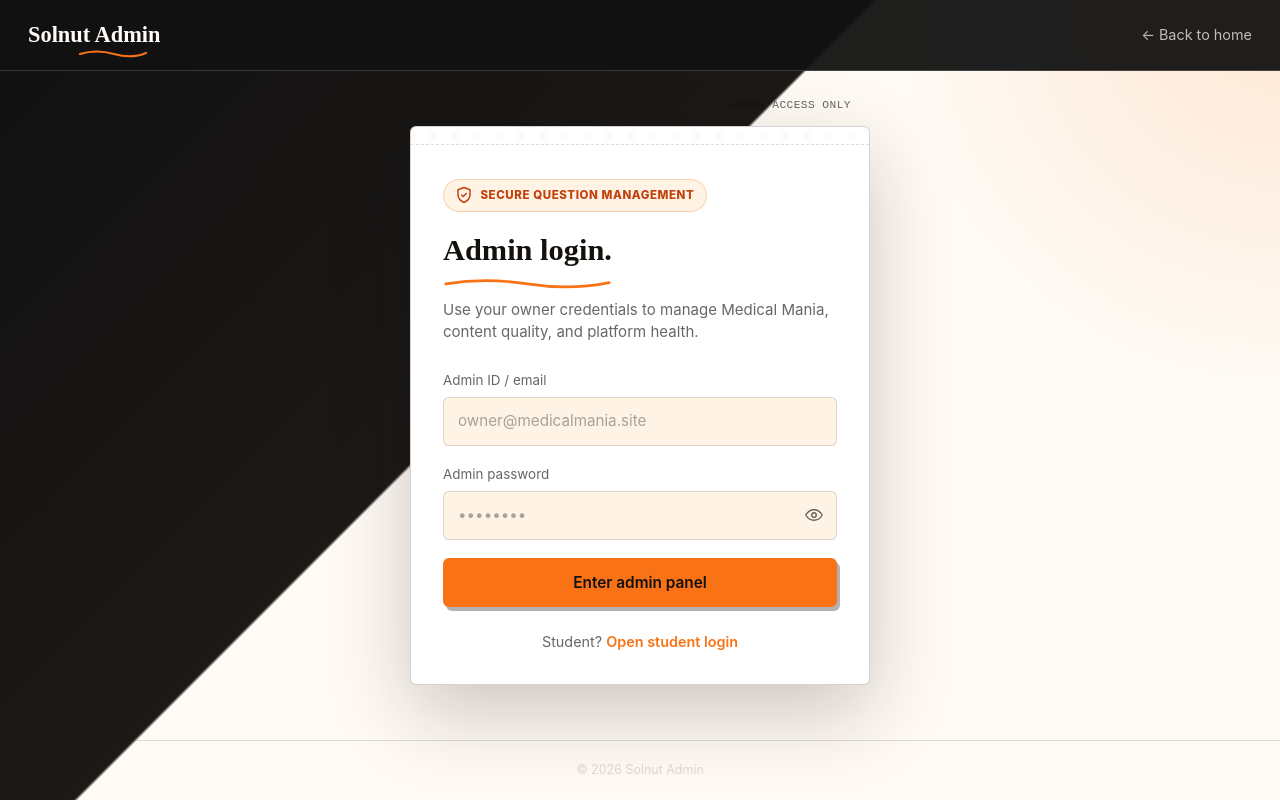
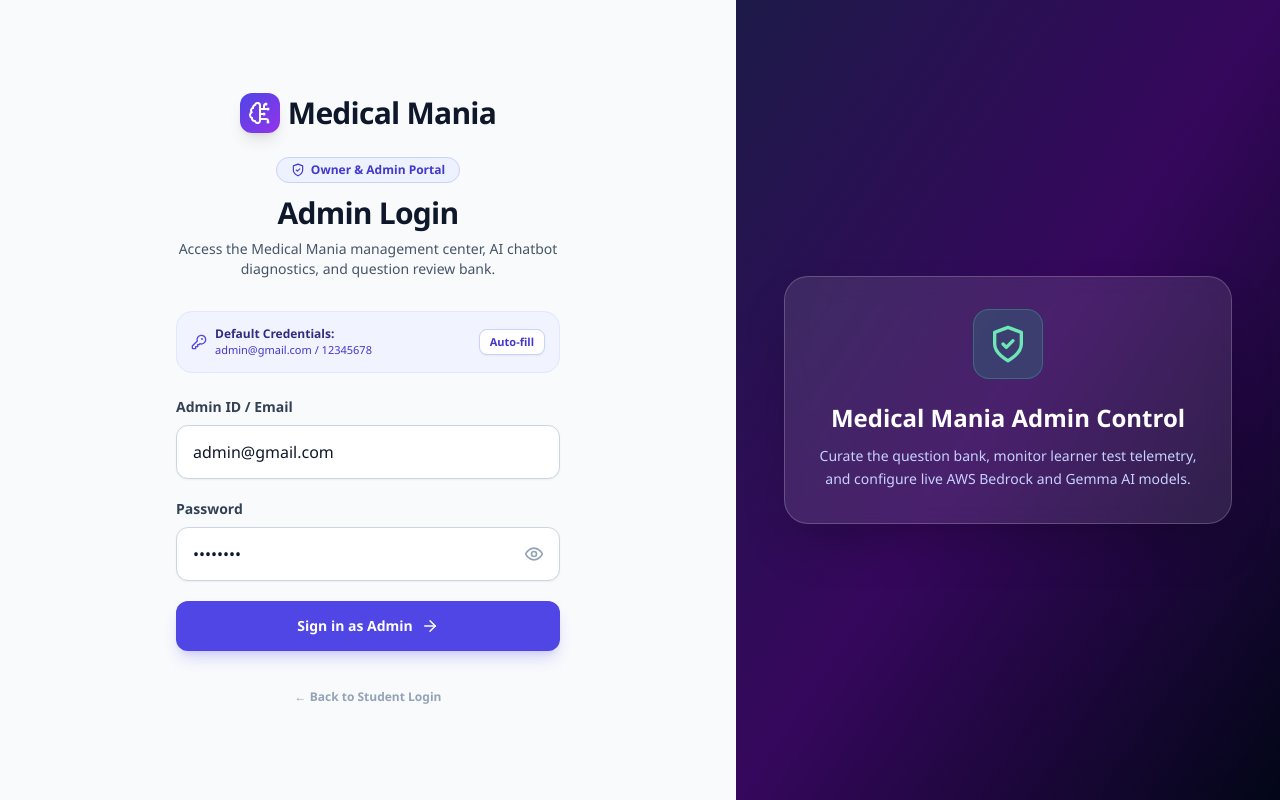
Before and after one commit to kk70226581/NEET-MANIA, a React (Create React App) app in the folder frontend/: page /admin/login in a window 1280 px wide. Built offline with nearby package versions, Linux system fonts and the light colour scheme; no server answers.

Commit message:
Redesign Admin login UI to match project design, set default admin credentials to admin@gmail.com / 12345678

```diff
--- a/frontend/src/pages/AdminLoginPage.jsx
+++ b/frontend/src/pages/AdminLoginPage.jsx
@@ -1,33 +1,45 @@
 import React, { useState } from 'react';
-import { Link, useNavigate } from 'react-router-dom';
+import { useNavigate, Link } from 'react-router-dom';
 import { useDispatch } from 'react-redux';
-import { ShieldCheck } from 'lucide-react';
+import { setUser, setToken, setError } from '../store/slices/userSlice';
+import { authAPI } from '../services/api';
 import toast from 'react-hot-toast';
-import { setError, setToken, setUser } from '../store/slices/userSlice';
-import { authAPI } from '../services/api';
-import './Auth.css';
+import { Eye, EyeOff, BrainCircuit, Loader2, ArrowRight, ShieldCheck, KeyRound } from 'lucide-react';
+import { motion } from 'framer-motion';
+import neetDoctorHero from '../assets/neet-doctor-hero.png';
 
 const AdminLoginPage = () => {
   const navigate = useNavigate();
   const dispatch = useDispatch();
-  const [formData, setFormData] = useState({ email: '', password: '' });
+  const [formData, setFormData] = useState({
+    email: 'admin@gmail.com',
+    password: '12345678',
+  });
   const [loading, setLoading] = useState(false);
   const [showPassword, setShowPassword] = useState(false);
 
-  const handleChange = (event) => {
-    const { name, value } = event.target;
-    setFormData((current) => ({ ...current, [name]: value }));
+  const handleChange = (e) => {
+    const { name, value } = e.target;
+    setFormData((prev) => ({ ...prev, [name]: value }));
   };
 
-  const handleSubmit = async (event) => {
-    event.preventDefault();
+  const fillDefaultCredentials = () => {
+    setFormData({
+      email: 'admin@gmail.com',
+      password: '12345678',
+    });
+    toast.success('Admin credentials filled: admin@gmail.com');
+  };
+
+  const handleSubmit = async (e) => {
+    e.preventDefault();
     setLoading(true);
 
     try {
       const response = await authAPI.adminLogin(formData);
       dispatch(setToken(response.token));
       dispatch(setUser(response.user));
-      toast.success('Admin login successful.');
+      toast.success('Admin login successful!');
       navigate('/admin/overview');
     } catch (error) {
       const message = error.message || 'Admin login failed';
@@ -39,104 +51,156 @@
   };
 
   return (
-    <div className="auth-page admin-auth-page">
-      <header className="auth-header">
-        <div className="auth-logo">
-          Solnut Admin
-          <svg viewBox="0 0 70 10">
-            <path
-              d="M2 6 Q 18 1, 36 6 T 68 5"
-              stroke="var(--yellow)"
-              strokeWidth="2.2"
-              fill="none"
-              strokeLinecap="round"
-            />
-          </svg>
-        </div>
-        <Link to="/" className="auth-back-link">← Back to home</Link>
-      </header>
+    <div className="min-h-screen bg-slate-50 flex font-sans">
+      {/* Left Form Section */}
+      <div className="flex-1 flex flex-col justify-center px-4 sm:px-6 lg:px-20 xl:px-24">
+        <div className="mx-auto w-full max-w-sm">
+          <motion.div
+            initial={{ opacity: 0, y: -20 }}
+            animate={{ opacity: 1, y: 0 }}
+            className="mb-8 text-center"
+          >
+            <Link to="/" className="inline-flex items-center justify-center gap-2 mb-6 group">
+              <div className="w-10 h-10 rounded-xl bg-gradient-to-br from-indigo-600 to-purple-600 flex items-center justify-center text-white shadow-lg transition-transform group-hover:scale-105">
+                <BrainCircuit size={24} />
+              </div>
+              <span className="text-3xl font-extrabold tracking-tight text-slate-900">
+                Medical Mania
+              </span>
+            </Link>
 
-      <main className="auth-main">
-        <div className="auth-card admin-auth-card">
-          <div className="auth-card-perf">
-            <span className="auth-card-ticket">ADMIN ACCESS ONLY</span>
-          </div>
-          <div className="auth-card-body">
-            <div className="admin-auth-badge">
-              <ShieldCheck size={18} />
-              Secure question management
+            <div className="inline-flex items-center gap-1.5 rounded-full border border-indigo-200 bg-indigo-50 px-3.5 py-1 text-xs font-bold text-indigo-700 mb-3">
+              <ShieldCheck size={14} /> Owner & Admin Portal
             </div>
-            <h1>
-              Admin login.
-              <svg className="auth-card-underline" viewBox="0 0 128 10">
-                <path
-                  d="M2 6 Q 32 1, 64 6 T 126 5"
-                  stroke="var(--yellow)"
-                  strokeWidth="2"
-                  fill="none"
-                  strokeLinecap="round"
-                />
-              </svg>
-            </h1>
-            <p className="auth-lede">
-              Use your owner credentials to manage Medical Mania, content quality, and platform health.
+
+            <h2 className="text-3xl font-extrabold text-slate-900 tracking-tight">
+              Admin Login
+            </h2>
+            <p className="mt-2 text-sm text-slate-600">
+              Access the Medical Mania management center, AI chatbot diagnostics, and question review bank.
             </p>
+          </motion.div>
 
-            <form onSubmit={handleSubmit}>
-              <div className="auth-field">
-                <label htmlFor="admin-email">Admin ID / email</label>
+          <motion.div
+            initial={{ opacity: 0, y: 20 }}
+            animate={{ opacity: 1, y: 0 }}
+            transition={{ delay: 0.1 }}
+          >
+            {/* Quick credentials hint */}
+            <div className="mb-6 rounded-2xl border border-indigo-100 bg-indigo-50/70 p-3.5 text-xs text-indigo-900 flex items-center justify-between">
+              <div className="flex items-center gap-2">
+                <KeyRound size={16} className="text-indigo-600 shrink-0" />
+                <div>
+                  <div className="font-bold">Default Credentials:</div>
+                  <div className="text-[11px] text-indigo-700">admin@gmail.com / 12345678</div>
+                </div>
+              </div>
+              <button
+                type="button"
+                onClick={fillDefaultCredentials}
+                className="rounded-lg bg-white px-2.5 py-1 text-[11px] font-bold text-indigo-700 shadow-sm border border-indigo-200 hover:bg-indigo-50 transition"
+              >
+                Auto-fill
+              </button>
+            </div>
+
+            <form onSubmit={handleSubmit} className="space-y-5">
+              <div>
+                <label className="block text-sm font-bold text-slate-700 mb-2">
+                  Admin ID / Email
+                </label>
                 <input
-                  type="text"
-                  id="admin-email"
+                  type="email"
                   name="email"
-                  placeholder="owner@medicalmania.site"
-                  className="auth-input"
+                  required
                   value={formData.email}
                   onChange={handleChange}
-                  required
+                  className="w-full px-4 py-3.5 bg-white border border-slate-300 rounded-xl focus:ring-2 focus:ring-indigo-600 focus:border-indigo-600 outline-none transition-all text-slate-900 font-medium shadow-sm placeholder:font-normal placeholder:text-slate-400"
+                  placeholder="admin@gmail.com"
                 />
               </div>
 
-              <div className="auth-field">
-                <label htmlFor="admin-password">Admin password</label>
-                <div className="auth-input-wrap">
+              <div>
+                <label className="block text-sm font-bold text-slate-700 mb-2">
+                  Password
+                </label>
+                <div className="relative">
                   <input
                     type={showPassword ? 'text' : 'password'}
-                    id="admin-password"
                     name="password"
-                    placeholder="••••••••"
-                    className="auth-input"
+                    required
                     value={formData.password}
                     onChange={handleChange}
-                    required
+                    className="w-full px-4 py-3.5 bg-white border border-slate-300 rounded-xl focus:ring-2 focus:ring-indigo-600 focus:border-indigo-600 outline-none transition-all text-slate-900 font-medium shadow-sm placeholder:font-normal placeholder:text-slate-400 pr-12"
+                    placeholder="Enter password (e.g. 12345678)"
                   />
                   <button
                     type="button"
-                    className="auth-eye-btn"
-                    onClick={() => setShowPassword((current) => !current)}
-                    aria-label="Show password"
+                    onClick={() => setShowPassword(!showPassword)}
+                    className="absolute inset-y-0 right-0 pr-4 flex items-center text-slate-400 hover:text-indigo-600 transition-colors"
                   >
-                    <svg width="18" height="18" viewBox="0 0 24 24" fill="none" stroke="currentColor" strokeWidth="1.8">
-                      <path d="M1 12s4-7 11-7 11 7 11 7-4 7-11 7-11-7-11-7z" />
-                      <circle cx="12" cy="12" r="3" />
-                    </svg>
+                    {showPassword ? <EyeOff size={20} /> : <Eye size={20} />}
                   </button>
                 </div>
               </div>
 
-              <button type="submit" className="auth-btn-primary" disabled={loading}>
-                {loading ? 'Checking admin access...' : 'Enter admin panel'}
+              <button
+                type="submit"
+                disabled={loading}
+                className="w-full flex items-center justify-center gap-2 py-3.5 px-4 border border-transparent rounded-xl shadow-lg shadow-indigo-600/20 text-sm font-bold text-white bg-indigo-600 hover:bg-indigo-700 hover:-translate-y-0.5 focus:outline-none focus:ring-2 focus:ring-offset-2 focus:ring-indigo-600 transition-all disabled:opacity-70 disabled:cursor-not-allowed disabled:hover:translate-y-0"
+              >
+                {loading ? (
+                  <Loader2 className="animate-spin" size={20} />
+                ) : (
+                  <>
+                    Sign in as Admin <ArrowRight size={18} />
+                  </>
+                )}
               </button>
             </form>
 
-            <p className="auth-switch-line">
-              Student? <Link to="/login">Open student login</Link>
+            <div className="mt-8 text-center">
+              <Link
+                to="/login"
+                className="text-xs font-semibold text-slate-400 hover:text-indigo-600 transition-colors"
+              >
+                ← Back to Student Login
+              </Link>
+            </div>
+          </motion.div>
+        </div>
+      </div>
+
+      {/* Right Graphic Section (Hidden on Mobile) */}
+      <div className="hidden lg:block lg:flex-1 relative overflow-hidden bg-slate-950">
+        <img
+          src={neetDoctorHero}
+          alt="NEET Aspirant Platform Administration"
+          className="absolute inset-0 w-full h-full object-cover opacity-35 mix-blend-overlay"
+        />
+        <div className="absolute inset-0 bg-gradient-to-br from-indigo-950/95 via-purple-950/90 to-slate-950/95" />
+
+        <div className="absolute inset-0 flex flex-col items-center justify-center p-12 text-center text-white z-10">
+          <motion.div
+            initial={{ opacity: 0, scale: 0.95 }}
+            animate={{ opacity: 1, scale: 1 }}
+            transition={{ delay: 0.2, duration: 0.6 }}
+            className="max-w-md backdrop-blur-md bg-white/10 p-8 rounded-3xl border border-white/20 shadow-2xl"
+          >
+            <div className="mb-6 flex justify-center">
+              <span className="p-3.5 bg-emerald-500/20 rounded-2xl border border-emerald-400/30">
+                <ShieldCheck size={40} className="text-emerald-300" />
+              </span>
+            </div>
+            <h3 className="text-2xl font-bold mb-3 leading-tight">
+              Medical Mania Admin Control
+            </h3>
+            <p className="text-indigo-200 font-medium text-sm leading-relaxed">
+              Curate the question bank, monitor learner test telemetry, and configure live AWS Bedrock and Gemma AI models.
             </p>
-          </div>
+          </motion.div>
         </div>
-      </main>
-
-      <footer className="auth-footer">© 2026 Solnut Admin</footer>
+      </div>
     </div>
   );
 };
```
Also changed, not shown: 2 other files (tests, documents, lock files or other folders).
